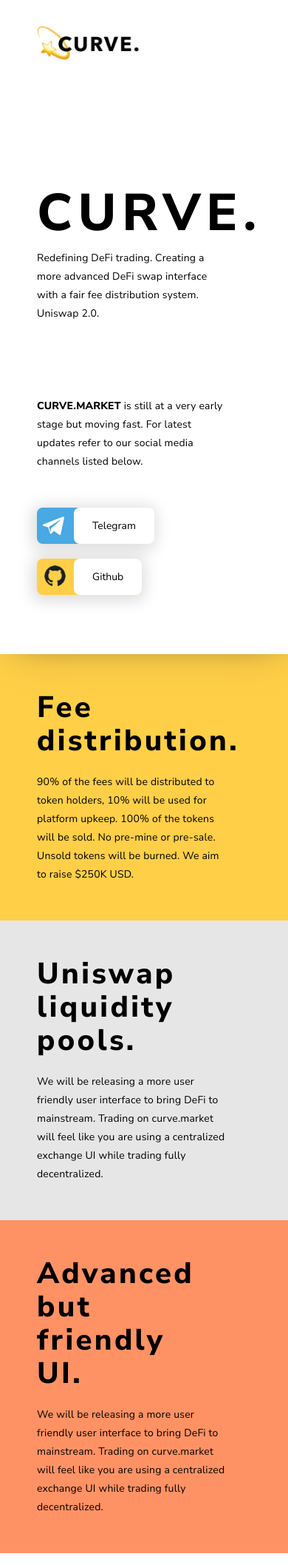
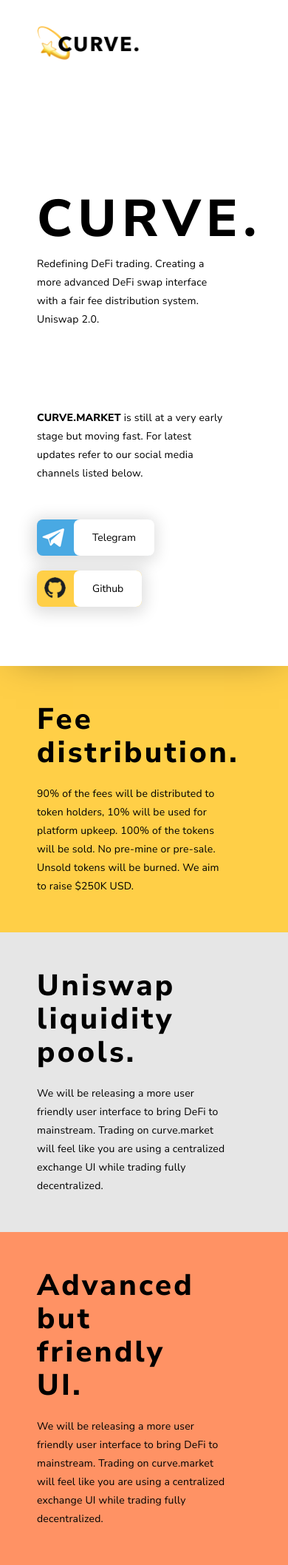
Before and after one commit to StarDEXio/website, a Jekyll site: the page built from index.en.markdown, in a window 390 px wide. Shown: the whole page at 74% size. Built offline with Jekyll 4.4.1, drawn with Linux system fonts in a browser that asks for light colours.

Commit message:
Add files via upload

```diff
--- a/assets/style.css
+++ b/assets/style.css
@@ -249,6 +249,7 @@ p {
   .main-left {
     z-index: 10;
     width: 100vw;
+    min-height: 900px;
     background: #ffffff;
     box-shadow: 5px 0 50px -17px rgba(0, 0, 0, 0.5);
     box-sizing: border-box;
@@ -337,6 +338,7 @@ p {
 
   .main-right {
     background-color: gray;
+    min-height: 1200px;
     display: flex;
     flex-direction: column;
     flex: 1;
--- a/assets/style.scss
+++ b/assets/style.scss
@@ -284,6 +284,7 @@ p {
   .main-left {
     z-index: 10;
     width: 100vw;
+    min-height: 900px;
     background: #ffffff;
     box-shadow: 5px 0 50px -17px rgba(0, 0, 0, 0.5);
     box-sizing: border-box;
@@ -388,6 +389,7 @@ p {
 
   .main-right {
     background-color: gray;
+    min-height: 1200px;
     display: flex;
     flex-direction: column;
     flex: 1;
```
